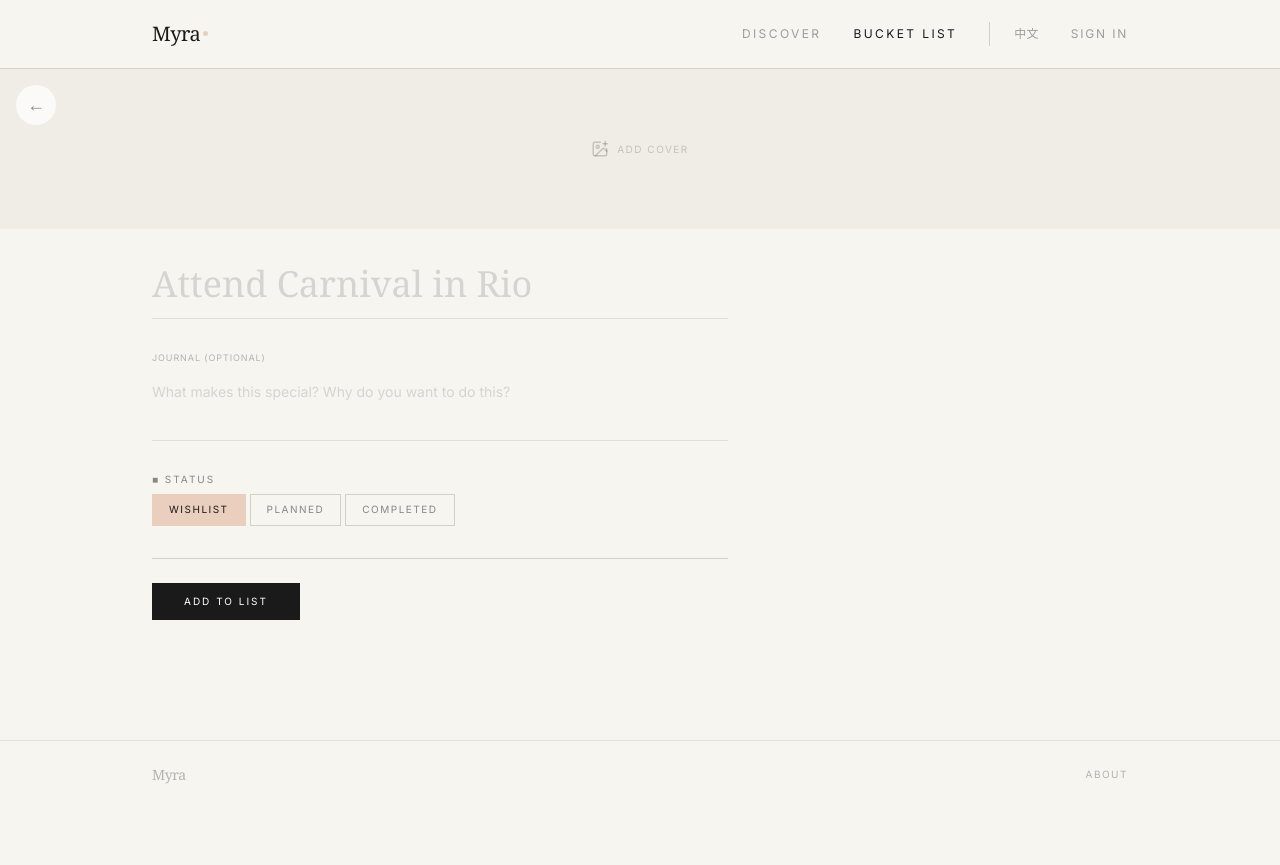
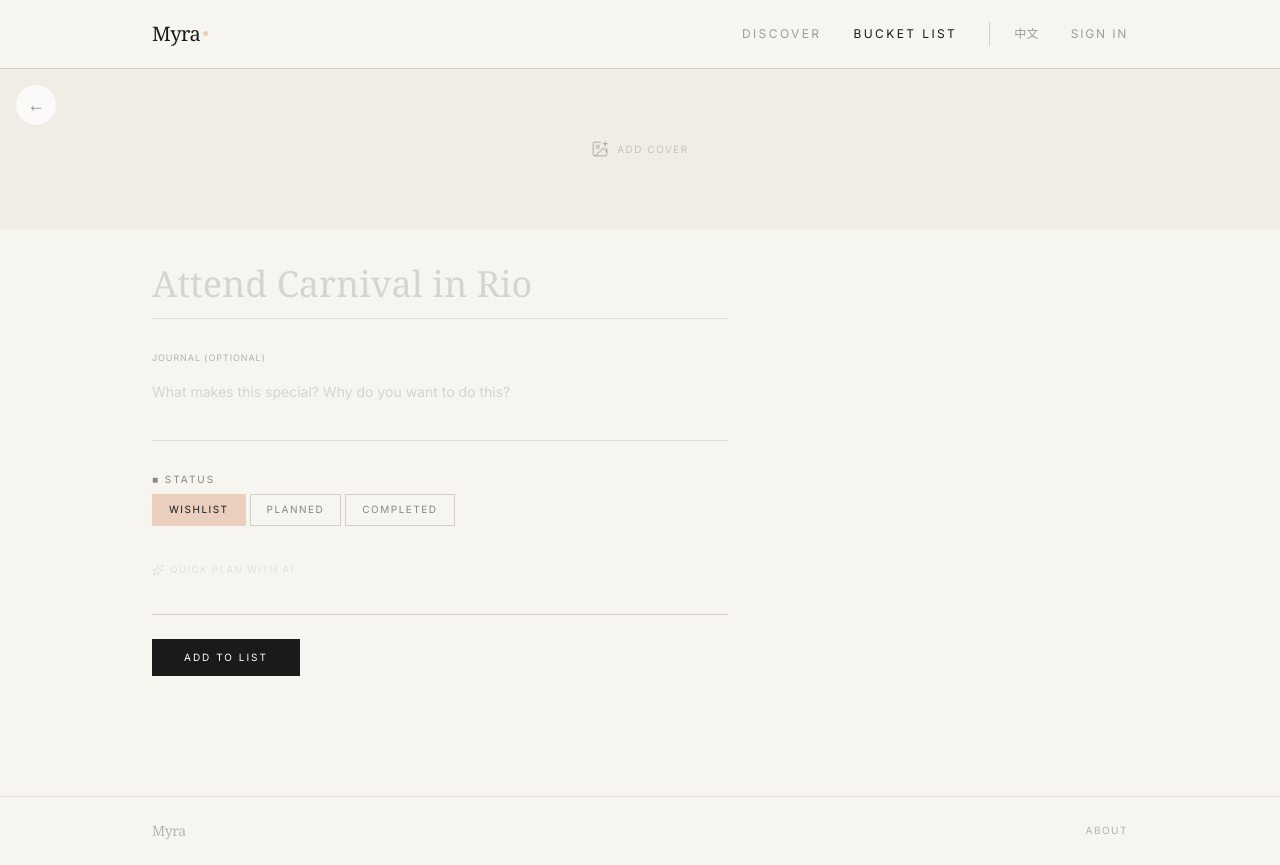
Before and after one commit to yaqihelloworld-sketch/myra, a Next.js app: page /bucket-list/new in a window 1280 px wide. Before the commit the page ends 809 px from the top, so only its background shows below. Built offline with nearby package versions, Linux system fonts and the light colour scheme; no server answers; a web font is replaced by a local one.

Commit message:
Add AI quick suggest on add experience form: best months, seasons, tip

```diff
--- a/src/components/experience-form.tsx
+++ b/src/components/experience-form.tsx
@@ -38,10 +38,16 @@ export default function ExperienceForm({
   const [status, setStatus] = useState(experience?.status || "wishlist");
   const [saving, setSaving] = useState(false);
 
-  // Best time recommendation
-  const [fetchingBestTime, setFetchingBestTime] = useState(false);
-  const [bestMonths, setBestMonths] = useState("");
-  const [bestTimeTip, setBestTimeTip] = useState("");
+  // AI suggestions
+  const [fetchingSuggestion, setFetchingSuggestion] = useState(false);
+  const [suggestion, setSuggestion] = useState<{
+    bestMonths?: string;
+    tip?: string;
+    idealSeasons?: string[];
+    country?: string;
+    estimatedDays?: number;
+  } | null>(null);
+  const [suggestionAccepted, setSuggestionAccepted] = useState(false);
 
   // Photo state
   const [photos, setPhotos] = useState<ExperiencePhoto[]>([]);
@@ -66,11 +72,11 @@ export default function ExperienceForm({
       : [...arr, item];
   }
 
-  async function handleBestTime() {
+  async function handleAISuggest() {
     if (!name.trim()) return;
-    setFetchingBestTime(true);
-    setBestMonths("");
-    setBestTimeTip("");
+    setFetchingSuggestion(true);
+    setSuggestion(null);
+    setSuggestionAccepted(false);
 
     try {
       const res = await fetch("/api/ai/autofill", {
@@ -79,18 +85,22 @@ export default function ExperienceForm({
         body: JSON.stringify({ name }),
       });
       const data = await res.json();
-
       if (data.error) throw new Error(data.error);
-
-      if (data.bestMonths) setBestMonths(data.bestMonths);
-      if (data.tip) setBestTimeTip(data.tip);
-      if (selectedSeasons.length === 0 && data.idealSeasons)
-        setSelectedSeasons(data.idealSeasons);
+      setSuggestion(data);
     } catch {
       // Silently fail
     }
 
-    setFetchingBestTime(false);
+    setFetchingSuggestion(false);
+  }
+
+  function acceptSuggestion() {
+    if (!suggestion) return;
+    if (suggestion.idealSeasons && selectedSeasons.length === 0)
+      setSelectedSeasons(suggestion.idealSeasons);
+    if (suggestion.country && !country)
+      setCountry(suggestion.country);
+    setSuggestionAccepted(true);
   }
 
   async function handleSubmit(e: React.FormEvent) {
@@ -326,6 +336,62 @@ export default function ExperienceForm({
             </div>
         </div>
 
+        {/* AI Quick Suggest — only on add flow */}
+        {!isEdit && (
+          <div>
+            {!suggestion && !fetchingSuggestion && (
+              <button
+                type="button"
+                onClick={handleAISuggest}
+                disabled={!name.trim()}
+                className="inline-flex items-center gap-1.5 text-[10px] tracking-[0.12em] uppercase text-[#1A1A1A]/30 hover:text-[#1A1A1A]/60 transition-colors disabled:opacity-30 disabled:cursor-not-allowed"
+              >
+                <Sparkles size={12} />
+                {t("form.aiSuggest")}
+              </button>
+            )}
+            {fetchingSuggestion && (
+              <div className="flex items-center gap-2 py-3 px-4 border border-[#D4D0C8]/50 bg-[#F7F5F0]">
+                <div className="w-3 h-3 border border-[#D4D0C8] border-t-[#1A1A1A]/40 rounded-full animate-spin" />
+                <span className="text-[10px] tracking-[0.1em] uppercase text-[#1A1A1A]/40">{t("form.aiThinking")}</span>
+              </div>
+            )}
+            {suggestion && !suggestionAccepted && (
+              <div className="py-3 px-4 border border-[#EBCFBE]/50 bg-[#EBCFBE]/5 space-y-2">
+                <div className="flex items-start justify-between gap-2">
+                  <p className="text-[10px] tracking-[0.1em] uppercase text-[#1A1A1A]/40 flex items-center gap-1">
+                    <Sparkles size={10} />
+                    {t("form.aiSuggestion")}
+                  </p>
+                  <button type="button" onClick={() => setSuggestion(null)} className="text-[#1A1A1A]/20 hover:text-[#1A1A1A]/50">
+                    <X size={12} />
+                  </button>
+                </div>
+                {suggestion.bestMonths && (
+                  <p className="text-xs text-[#1A1A1A]/60">
+                    <span className="text-[#1A1A1A]/30">{t("form.aiBestTime")}</span> {suggestion.bestMonths}
+                  </p>
+                )}
+                {suggestion.tip && (
+                  <p className="text-xs text-[#1A1A1A]/40 italic">{suggestion.tip}</p>
+                )}
+                <button
+                  type="button"
+                  onClick={acceptSuggestion}
+                  className="text-[10px] tracking-[0.12em] uppercase text-[#1A1A1A]/50 hover:text-[#1A1A1A] border border-[#D4D0C8] px-3 py-1.5 transition-colors"
+                >
+                  {t("form.aiAccept")}
+                </button>
+              </div>
+            )}
+            {suggestionAccepted && (
+              <p className="text-[10px] tracking-[0.1em] text-[#1A1A1A]/30 flex items-center gap-1">
+                <Sparkles size={10} /> {t("form.aiApplied")}
+              </p>
+            )}
+          </div>
+        )}
+
         <div className="border-t border-[#D4D0C8]/50 md:border-[#D4D0C8] pt-6 flex items-center gap-4">
           <button
             type="submit"
--- a/src/lib/i18n.tsx
+++ b/src/lib/i18n.tsx
@@ -130,6 +130,12 @@ const translations = {
   "form.changePhoto": { en: "CHANGE PHOTO", zh: "更换照片" },
   "form.saving": { en: "SAVING...", zh: "保存中..." },
   "form.addToList": { en: "ADD TO LIST", zh: "添加到列表" },
+  "form.aiSuggest": { en: "Quick plan with AI", zh: "AI 快速规划" },
+  "form.aiThinking": { en: "Thinking...", zh: "思考中..." },
+  "form.aiSuggestion": { en: "Suggestion", zh: "建议" },
+  "form.aiBestTime": { en: "Best time:", zh: "最佳时间：" },
+  "form.aiAccept": { en: "Apply", zh: "采纳" },
+  "form.aiApplied": { en: "Applied!", zh: "已采纳！" },
   "form.update": { en: "UPDATE", zh: "更新" },
   "form.delete": { en: "DELETE", zh: "删除" },
 
```
